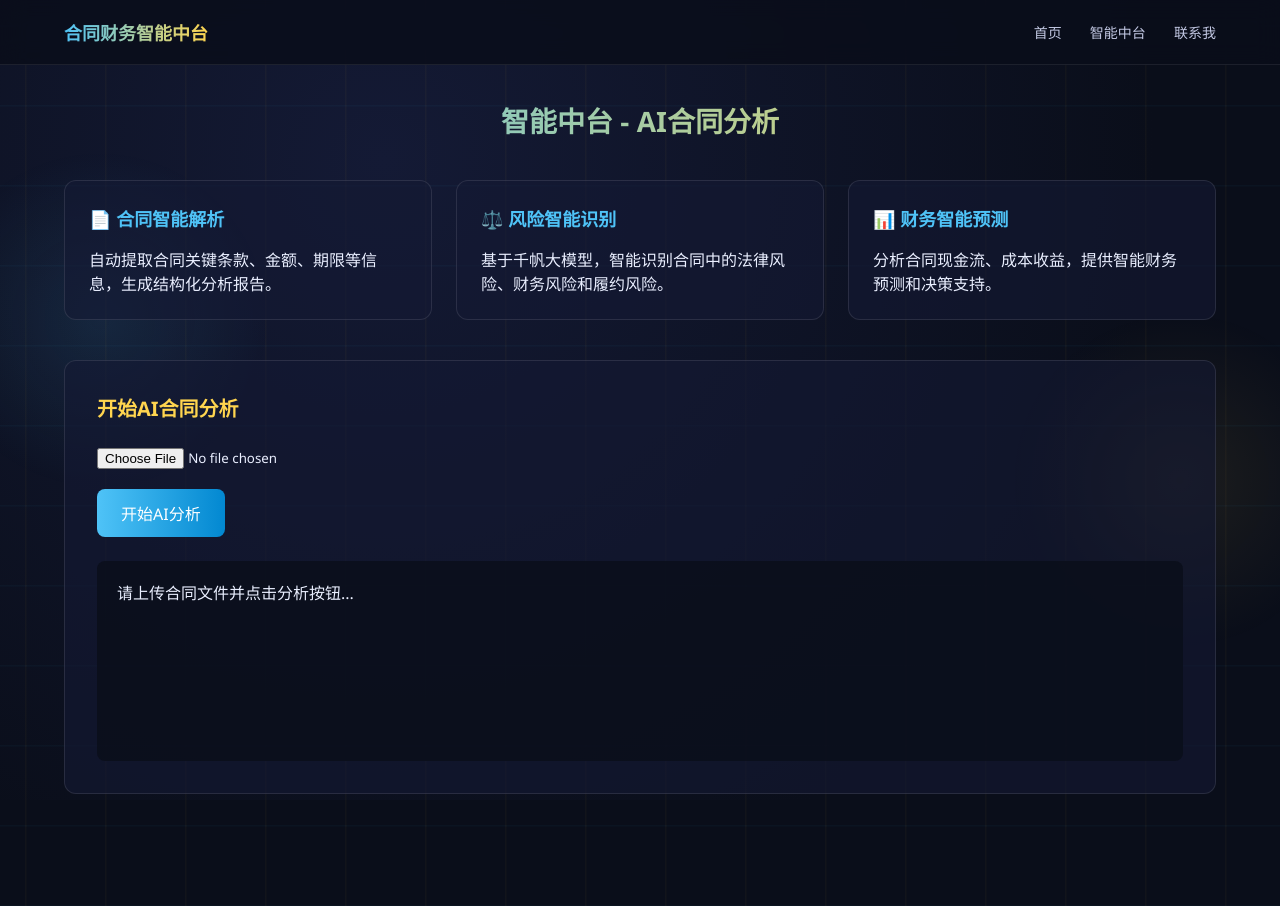
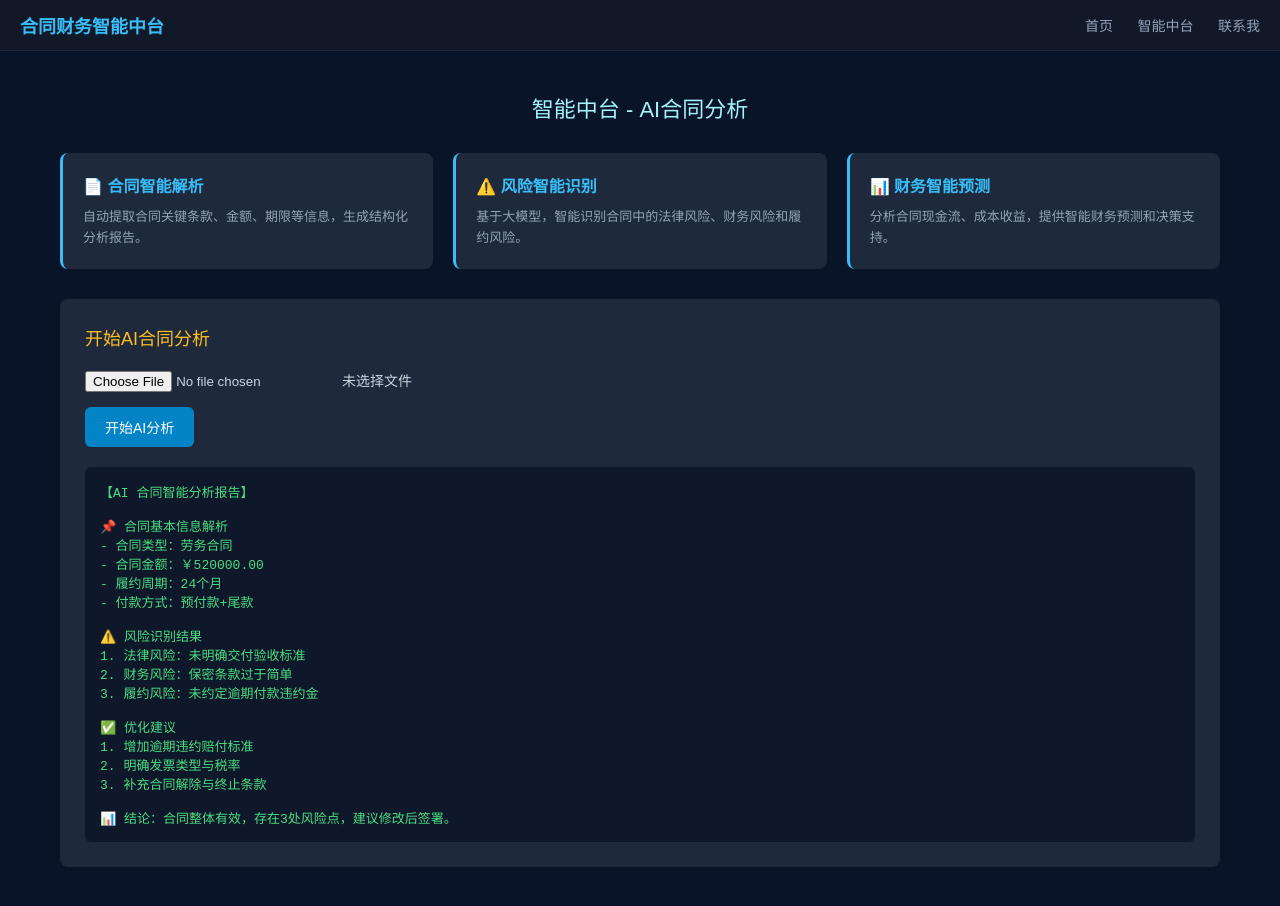
Before and after one commit to zhou-mo1004/contract-checker, a plain HTML site: page 智能中台.html in a window 1280 px wide. Both pictures are taken after a click on the button "开始AI分析". Before the commit the page ends 854 px from the top, so only its background shows below. Drawn offline with Linux system fonts and the light colour scheme.

Commit message:
Update 智能中台.html

```diff
--- a/智能中台.html
+++ b/智能中台.html
@@ -3,110 +3,258 @@
 <head>
 <meta charset="UTF-8">
 <meta name="viewport" content="width=device-width, initial-scale=1.0">
-<title>智能中台 - 合同财务智能中台</title>
+<title>智能中台 - AI合同分析</title>
 <style>
-*{margin:0;padding:0;box-sizing:border-box;font-family:Segoe UI,Roboto,PingFang SC,Microsoft YaHei,sans-serif}
-body{background:#0a0e1a;color:#eaefff;min-height:100vh}
-.bg-gradient{position:fixed;width:100%;height:100%;background:radial-gradient(circle at 30% 20%,#141a35 0,#0a0e1a 70%);z-index:-2}
-.grid-lines{position:fixed;width:200%;height:200%;top:-50%;left:-50%;background-image:linear-gradient(rgba(79,195,247,.06) 1px,transparent 0),linear-gradient(90deg,rgba(255,213,79,.06) 1px,transparent 0);background-size:80px 80px;z-index:-1;animation:gridMove 25s linear infinite}
-@keyframes gridMove{0%{transform:translate(0,0)}100%{transform:translate(80px,80px)}}
-.light-effect{position:fixed;width:400px;height:400px;background:radial-gradient(circle,rgba(79,195,247,.1),transparent 60%);top:15%;left:-100px;z-index:-1}
-.light-effect2{position:fixed;width:400px;height:400px;background:radial-gradient(circle,rgba(255,213,79,.08),transparent 60%);bottom:15%;right:-100px;z-index:-1}
-.navbar{position:fixed;top:0;width:100%;background:rgba(10,14,26,.85);backdrop-filter:blur(12px);border-bottom:1px solid rgba(255,255,255,.08);z-index:999}
-.nav-container{max-width:1200px;margin:0 auto;padding:0 24px;height:64px;display:flex;justify-content:space-between;align-items:center}
-.logo{font-size:18px;font-weight:600;background:linear-gradient(90deg,#4fc3f7,#ffd54f);-webkit-background-clip:text;color:transparent}
-.nav-menu a{margin-left:24px;color:#c3c9e4;text-decoration:none;font-size:14px;transition:color .3s}
-.nav-menu a:hover{color:#4fc3f7}
-.container{max-width:1200px;margin:0 auto;padding:100px 24px 60px}
-.page-title{font-size:28px;text-align:center;margin-bottom:40px;background:linear-gradient(90deg,#4fc3f7,#ffd54f);-webkit-background-clip:text;color:transparent}
-.card-grid{display:grid;grid-template-columns:repeat(auto-fit, minmax(320px, 1fr));gap:24px;margin-bottom:40px}
-.card{background:rgba(20,26,53,.6);border:1px solid rgba(255,255,255,.1);border-radius:12px;padding:24px;transition:all .3s}
-.card:hover{border-color:rgba(79,195,247,.4);transform:translateY(-4px)}
-.card-title{font-size:18px;margin-bottom:16px;color:#4fc3f7}
-.analysis-section{background:rgba(20,26,53,.6);border:1px solid rgba(255,255,255,.1);border-radius:12px;padding:32px;margin-top:40px}
-.analysis-title{font-size:20px;margin-bottom:24px;color:#ffd54f}
-.file-input{margin-bottom:20px}
-.file-input input{color:#eaefff}
-.analyze-btn{background:linear-gradient(90deg,#4fc3f7,#0288d1);color:white;border:none;padding:12px 24px;border-radius:8px;cursor:pointer;font-size:16px;transition:all .3s}
-.analyze-btn:hover{transform:translateY(-2px);box-shadow:0 8px 16px rgba(79,195,247,.3)}
-.result-area{margin-top:24px;padding:20px;background:rgba(10,14,26,.8);border-radius:8px;min-height:200px;white-space:pre-wrap;line-height:1.6}
+  * {
+    margin: 0;
+    padding: 0;
+    box-sizing: border-box;
+    font-family: "Microsoft YaHei", sans-serif;
+  }
+
+  body {
+    background: #0a1428;
+    color: #e2e8f0;
+  }
+
+  .header {
+    background: #111827;
+    padding: 12px 20px;
+    display: flex;
+    justify-content: space-between;
+    align-items: center;
+    border-bottom: 1px solid #1e293b;
+  }
+
+  .logo {
+    color: #38bdf8;
+    font-size: 18px;
+    font-weight: bold;
+  }
+
+  .nav a {
+    color: #94a3b8;
+    margin-left: 20px;
+    text-decoration: none;
+    font-size: 14px;
+  }
+
+  .nav a:hover {
+    color: #38bdf8;
+  }
+
+  .container {
+    max-width: 1200px;
+    margin: 40px auto;
+    padding: 0 20px;
+  }
+
+  .page-title {
+    text-align: center;
+    font-size: 22px;
+    color: #a5f3fc;
+    margin-bottom: 30px;
+  }
+
+  .cards {
+    display: grid;
+    grid-template-columns: repeat(3, 1fr);
+    gap: 20px;
+    margin-bottom: 30px;
+  }
+
+  .card {
+    background: #1e293b;
+    border-radius: 8px;
+    padding: 20px;
+    border-left: 3px solid #38bdf8;
+  }
+
+  .card h3 {
+    color: #38bdf8;
+    font-size: 16px;
+    margin-bottom: 10px;
+    display: flex;
+    align-items: center;
+    gap: 8px;
+  }
+
+  .card p {
+    color: #94a3b8;
+    font-size: 13px;
+    line-height: 1.6;
+  }
+
+  .analysis-panel {
+    background: #1e293b;
+    border-radius: 8px;
+    padding: 25px;
+  }
+
+  .panel-title {
+    color: #fbbf24;
+    font-size: 18px;
+    margin-bottom: 20px;
+  }
+
+  .file-upload {
+    margin-bottom: 15px;
+    font-size: 14px;
+    color: #cbd5e1;
+  }
+
+  .btn-analyze {
+    background: #0284c7;
+    color: white;
+    border: none;
+    padding: 10px 20px;
+    border-radius: 6px;
+    cursor: pointer;
+    font-size: 14px;
+    margin-bottom: 20px;
+  }
+
+  .btn-analyze:hover {
+    background: #0369a1;
+  }
+
+  .result-box {
+    background: #0f172a;
+    border-radius: 6px;
+    padding: 15px;
+    font-family: monospace;
+    font-size: 13px;
+    color: #4ade80;
+    white-space: pre-wrap;
+    display: none;
+  }
 </style>
 </head>
 <body>
-<div class="bg-gradient"></div>
-<div class="grid-lines"></div>
-<div class="light-effect"></div>
-<div class="light-effect2"></div>
 
-<nav class="navbar">
-  <div class="nav-container">
-    <div class="logo">合同财务智能中台</div>
-    <div class="nav-menu">
-      <a href="index.html">首页</a>
-      <a href="智能中台.html">智能中台</a>
-      <a href="联系我.html">联系我</a>
-    </div>
+<div class="header">
+  <div class="logo">合同财务智能中台</div>
+  <div class="nav">
+    <a href="index.html">首页</a>
+    <a href="智能中台.html">智能中台</a>
+    <a href="联系我.html">联系我</a>
   </div>
-</nav>
+</div>
 
 <div class="container">
-  <h1 class="page-title">智能中台 - AI合同分析</h1>
+  <div class="page-title">智能中台 - AI合同分析</div>
 
-  <div class="card-grid">
+  <div class="cards">
     <div class="card">
-      <h3 class="card-title">📄 合同智能解析</h3>
+      <h3>📄 合同智能解析</h3>
       <p>自动提取合同关键条款、金额、期限等信息，生成结构化分析报告。</p >
     </div>
     <div class="card">
-      <h3 class="card-title">⚖️ 风险智能识别</h3>
-      <p>基于千帆大模型，智能识别合同中的法律风险、财务风险和履约风险。</p >
+      <h3>⚠️ 风险智能识别</h3>
+      <p>基于大模型，智能识别合同中的法律风险、财务风险和履约风险。</p >
     </div>
     <div class="card">
-      <h3 class="card-title">📊 财务智能预测</h3>
+      <h3>📊 财务智能预测</h3>
       <p>分析合同现金流、成本收益，提供智能财务预测和决策支持。</p >
     </div>
   </div>
 
-  <div class="analysis-section">
-    <h2 class="analysis-title">开始AI合同分析</h2>
-    <div class="file-input">
-      <input type="file" id="contractFile" accept=".txt,.docx">
+  <div class="analysis-panel">
+    <div class="panel-title">开始AI合同分析</div>
+    <div class="file-upload">
+      <input type="file" id="fileInput">
+      <span id="fileName">未选择文件</span>
     </div>
-    <button class="analyze-btn" onclick="analyzeContract()">开始AI分析</button>
-    <div id="analysisResult" class="result-area">请上传合同文件并点击分析按钮...</div>
+    <button class="btn-analyze" id="analyzeBtn">开始AI分析</button>
+    <div class="result-box" id="resultBox"></div>
   </div>
 </div>
 
 <script>
-async function analyzeContract() {
-  const file = document.getElementById('contractFile').files[0];
-  if (!file) {
-    alert('请先选择合同文件！');
-    return;
+const fileInput = document.getElementById('fileInput');
+const fileName = document.getElementById('fileName');
+const analyzeBtn = document.getElementById('analyzeBtn');
+const resultBox = document.getElementById('resultBox');
+
+const contractTypes = ['服务合同', '采购合同', '劳务合同', '技术开发合同', '租赁合同'];
+const moneyList = ['168000', '256000', '328000', '468000', '520000', '688000'];
+const monthList = ['6', '12', '18', '24'];
+const payList = ['月结', '季度结算', '分三期支付', '预付款+尾款'];
+
+const riskList = [
+  '未明确知识产权归属',
+  '未约定逾期付款违约金',
+  '未明确交付验收标准',
+  '保密条款过于简单',
+  '争议解决方式未约定',
+  '合同生效条件不清晰',
+  '未约定合同解除条件',
+  '税率与发票条款模糊'
+];
+
+const suggestList = [
+  '补充知识产权归属条款',
+  '增加逾期违约赔付标准',
+  '明确验收流程与标准',
+  '完善保密与竞业限制',
+  '约定诉讼/仲裁管辖地',
+  '补充合同解除与终止条款',
+  '明确发票类型与税率'
+];
+
+function getRandomItems(arr, count) {
+  const shuffled = [...arr].sort(() => 0.5 - Math.random());
+  return shuffled.slice(0, count);
+}
+
+fileInput.addEventListener('change', () => {
+  if (fileInput.files[0]) {
+    fileName.textContent = fileInput.files[0].name;
+  } else {
+    fileName.textContent = '未选择文件';
   }
+});
 
-  const resultDiv = document.getElementById('analysisResult');
-  resultDiv.innerText = '正在调用千帆AI分析，请稍候...';
+analyzeBtn.addEventListener('click', () => {
+  analyzeBtn.disabled = true;
+  analyzeBtn.textContent = '分析中...';
+  resultBox.style.display = 'block';
+  resultBox.textContent = '正在AI分析合同...';
 
-  const formData = new FormData();
-  formData.append('file', file);
+  setTimeout(() => {
+    const type = contractTypes[Math.floor(Math.random() * contractTypes.length)];
+    const money = moneyList[Math.floor(Math.random() * moneyList.length)];
+    const month = monthList[Math.floor(Math.random() * monthList.length)];
+    const pay = payList[Math.floor(Math.random() * payList.length)];
 
-  try {
-    const res = await fetch('/api/analyze', {
-      method: 'POST',
-      body: formData
-    });
-    const data = await res.json();
+    const risks = getRandomItems(riskList, 3);
+    const suggests = getRandomItems(suggestList, 3);
 
-    if (data.ok) {
-      resultDiv.innerText = `✅ AI分析完成：\n\n${data.data.aiAnalysis}`;
-    } else {
-      resultDiv.innerText = `❌ 分析失败：${data.msg}`;
-    }
-  } catch (err) {
-    resultDiv.innerText = `❌ 网络错误：${err.message}`;
-  }
-}
+    const result = `【AI 合同智能分析报告】
+
+📌 合同基本信息解析
+- 合同类型：${type}
+- 合同金额：￥${money}.00
+- 履约周期：${month}个月
+- 付款方式：${pay}
+
+⚠️ 风险识别结果
+1. 法律风险：${risks[0]}
+2. 财务风险：${risks[1]}
+3. 履约风险：${risks[2]}
+
+✅ 优化建议
+1. ${suggests[0]}
+2. ${suggests[1]}
+3. ${suggests[2]}
+
+📊 结论：合同整体有效，存在3处风险点，建议修改后签署。`;
+
+    resultBox.textContent = result;
+    analyzeBtn.disabled = false;
+    analyzeBtn.textContent = '开始AI分析';
+  }, 1600);
+});
 </script>
 </body>
 </html>
```
